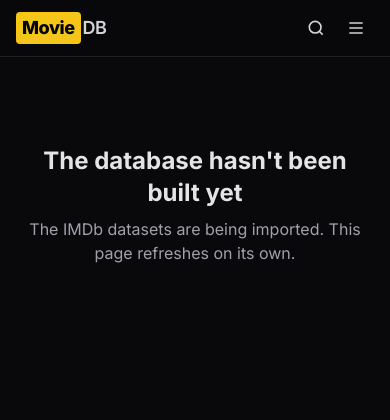
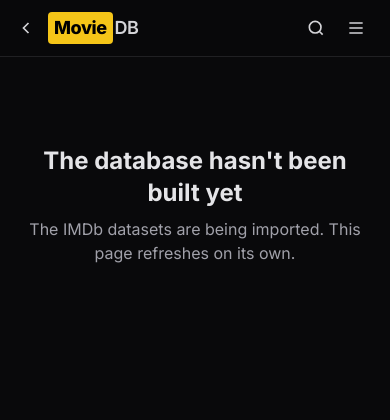
Before and after one commit to acidvegas/moviedb, a Python web app: template templates/building.html in a window 390 px wide. Shown: the top 420 px of the page. Run offline with Jinja, Linux system fonts and the light colour scheme; the template is opened without the code that fills it, so the values that code supplies are empty.

Commit message:
Mobile back button in header

```diff
--- a/templates/base.html
+++ b/templates/base.html
@@ -31,6 +31,11 @@
 <body class="relative bg-zinc-950 text-zinc-200 font-sans antialiased min-h-screen" hx-boost="true">
 	<header class="sticky top-0 z-40 border-b border-zinc-800/80 bg-zinc-950/85 backdrop-blur" x-data="{search: false, menu: false}">
 		<div class="mx-auto max-w-7xl px-4 flex flex-wrap lg:flex-nowrap items-center gap-x-4">
+			{% if request.path != '/' %}
+			<button type="button" aria-label="Back" class="lg:hidden -ml-2 -mr-3 p-2 rounded-md text-zinc-300 hover:bg-zinc-800" onclick="history.length > 1 ? history.back() : location.href = '/'">
+				<svg class="w-5 h-5" fill="none" stroke="currentColor" stroke-width="2" viewBox="0 0 24 24"><path d="M15 18l-6-6 6-6"/></svg>
+			</button>
+			{% endif %}
 			<a href="/" class="h-14 flex items-center font-extrabold tracking-tight text-lg whitespace-nowrap shrink-0"><span class="bg-accent text-black px-1.5 py-0.5 rounded">Movie</span><span class="text-zinc-300 font-semibold ml-0.5">DB</span></a>
 			<nav class="hidden lg:flex gap-1 text-sm">
 				{% set path = request.path %}
```
